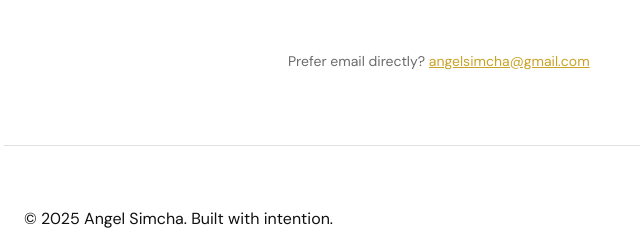
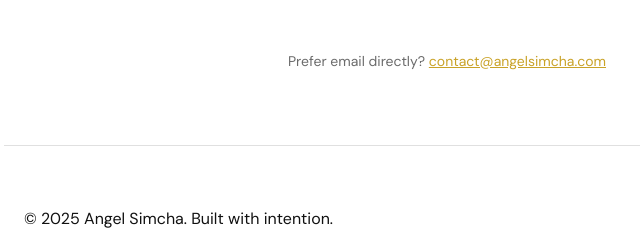
Before and after one commit to Chiagoziem-Angel/angelsimcha, a plain HTML site: page contact.html in a window 1280 px wide. Shown: the part 1144-1374 px from the top of the page, 36-676 px from the left. Drawn offline with Linux system fonts and the light colour scheme.

Commit message:
changed contact mail.html

```diff
--- a/contact.html
+++ b/contact.html
@@ -96,8 +96,8 @@
 
     <p style="font-size: 0.875rem;">
       Prefer email directly?
-      <a href="mailto:angelsimcha@gmail.com" style="color: var(--accent); text-decoration: underline;">
-        angelsimcha@gmail.com
+      <a href="mailto:contact@angelsimcha.com" style="color: var(--accent); text-decoration: underline;">
+        contact@angelsimcha.com
       </a>
     </p>
 
```
